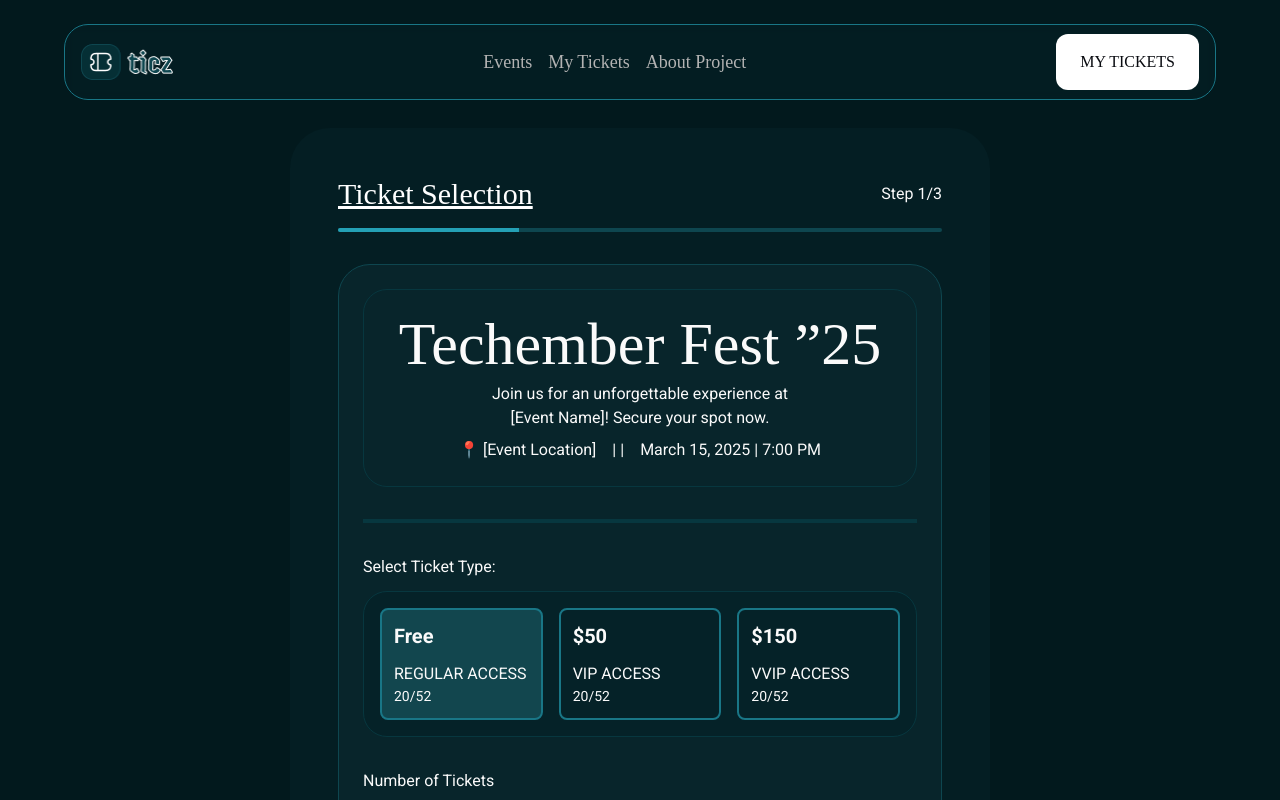
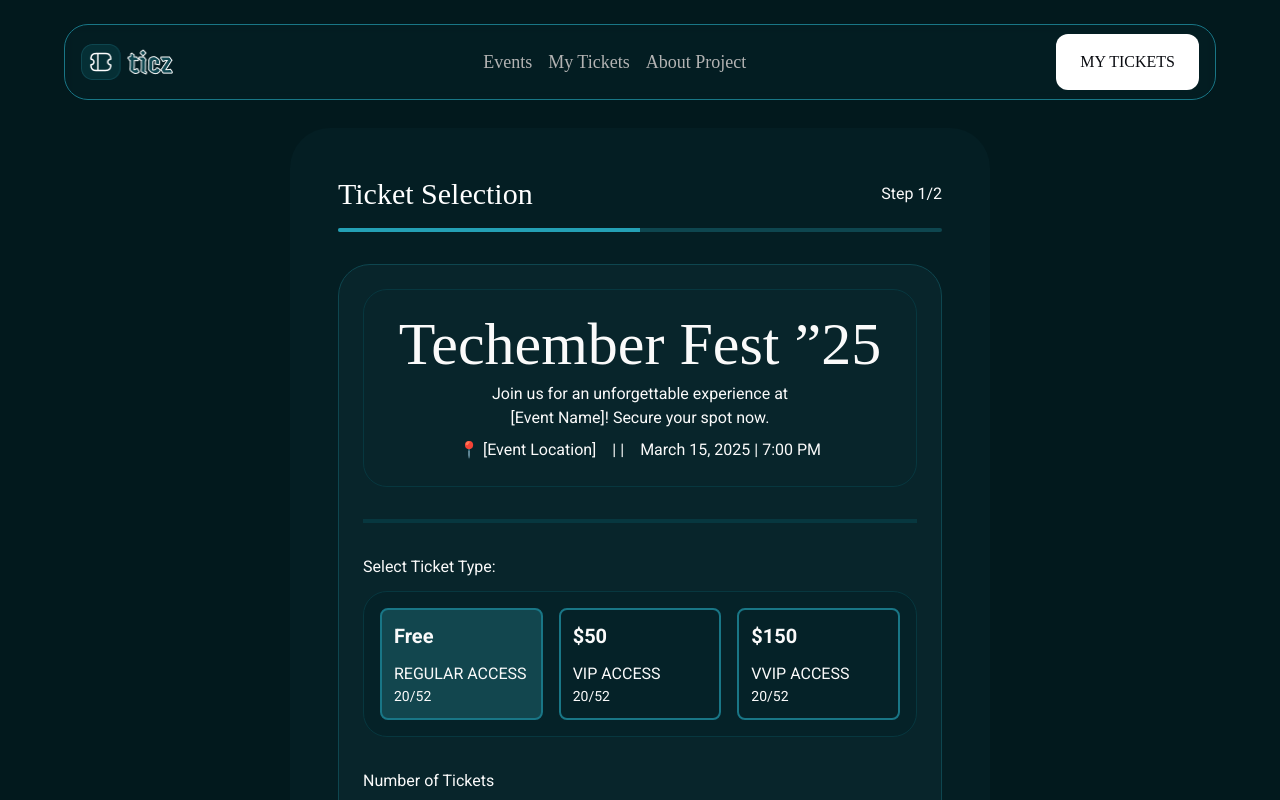
Before and after one commit to IdrisRoti/eventicz, a Next.js app: page / in a window 1280 px wide. Shown: the top 800 px of the page. Built offline with nearby package versions, Linux system fonts and the light colour scheme; a web font is replaced by a local one.

Commit message:
feat: create form step state and onChange handler

```diff
--- /dev/null
+++ b/components/ticket-form/AttendeeDetails.tsx
@@ -0,0 +1,9 @@
+import React from 'react'
+
+const AttendeeDetails = () => {
+  return (
+    <div>AttendeeDetails</div>
+  )
+}
+
+export default AttendeeDetails
--- a/components/ticket-form/TicketForm.tsx
+++ b/components/ticket-form/TicketForm.tsx
@@ -1,24 +1,61 @@
+"use client"
+
+import { useState } from "react"
+import AttendeeDetails from "./AttendeeDetails"
 import TicketSelection from "./TicketSelection"
 
+const formSteps = [
+    {
+        step: 1,
+        label: "Ticket Selection",
+        component: TicketSelection
+    },
+    {
+        step: 2,
+        label: "Attendee Details",
+        component: AttendeeDetails
+    }
+]
+
 const TicketForm = () => {
+    const [formStep, setFormStep] = useState(1)
+
+    const handleFormStepChange = (type: "Next" | "Back") => {
+        if(type === "Next") setFormStep(prev => prev + 1);
+        if(type === "Back") setFormStep(prev => prev - 1);
+    }
+
   return (
     <div className="bg-[#08252B] md:bg-[#041E23] rounded-[2rem] md:rounded-[2.5rem] border-[#0E464F] p-6 md:p-12 mt-28 md:mt-32 max-w-[43.75rem] mx-auto">
         <div className="flex flex-col md:flex-row justify-between md:items-center gap-3">
-            <h1 className="text-2xl md:text-3xl text-white underline font-jeju">Ticket Selection</h1>
-            <span className="text-textLight">Step 1/3</span>
+            <h1 className="text-2xl md:text-3xl text-white capitalize font-jeju">{formSteps[formStep - 1].label}</h1>
+            <span className="text-textLight">Step {formStep}/{formSteps.length}</span>
         </div>
         <div className="relative w-full h-1 rounded-[5px] bg-[#0E464F] overflow-hidden mt-4">
             <div
                 style={{
-                    width: "30%"
+                    width: `${formStep/formSteps.length * 100}%`
                 }}
                 className="h-full bg-[#24A0B5]" />
         </div>
         <div className="mt-8 md:bg-[#08252B] md:border border-[#0E464F] rounded-[2rem] md:p-6">
-            <TicketSelection />
+            {
+                formSteps.map(({step, component: Component}) => (
+                    step === formStep ? (
+                        <Component key={step} />
+
+                    ) : null
+                ))
+            }
             <div className="rounded-3xl md:h-12 flex flex-col md:flex-row justify-center items-center gap-4 md:gap-8 mt-8">
-                <button className="h-12 md:h-full w-full border border-[#24A0B5] text-[#24A0B5] rounded-md">Cancel</button>
-                <button className="h-12 md:h-full w-full border border-[#24A0B5] text-white bg-[#24A0B5] rounded-md">Next</button>
+                {
+                    formStep === 1 ? (
+                        <button className="h-12 md:h-full w-full border border-[#24A0B5] text-[#24A0B5] rounded-md">Cancel</button>
+                    ) : (
+                        <button onClick={() => handleFormStepChange("Back")} className="h-12 md:h-full w-full border border-[#24A0B5] text-[#24A0B5] rounded-md">Back</button>
+                    )
+                }
+                <button onClick={() => handleFormStepChange("Next")} className="h-12 md:h-full w-full border border-[#24A0B5] text-white bg-[#24A0B5] rounded-md">Next</button>
             </div>
         </div>
     </div>
```
